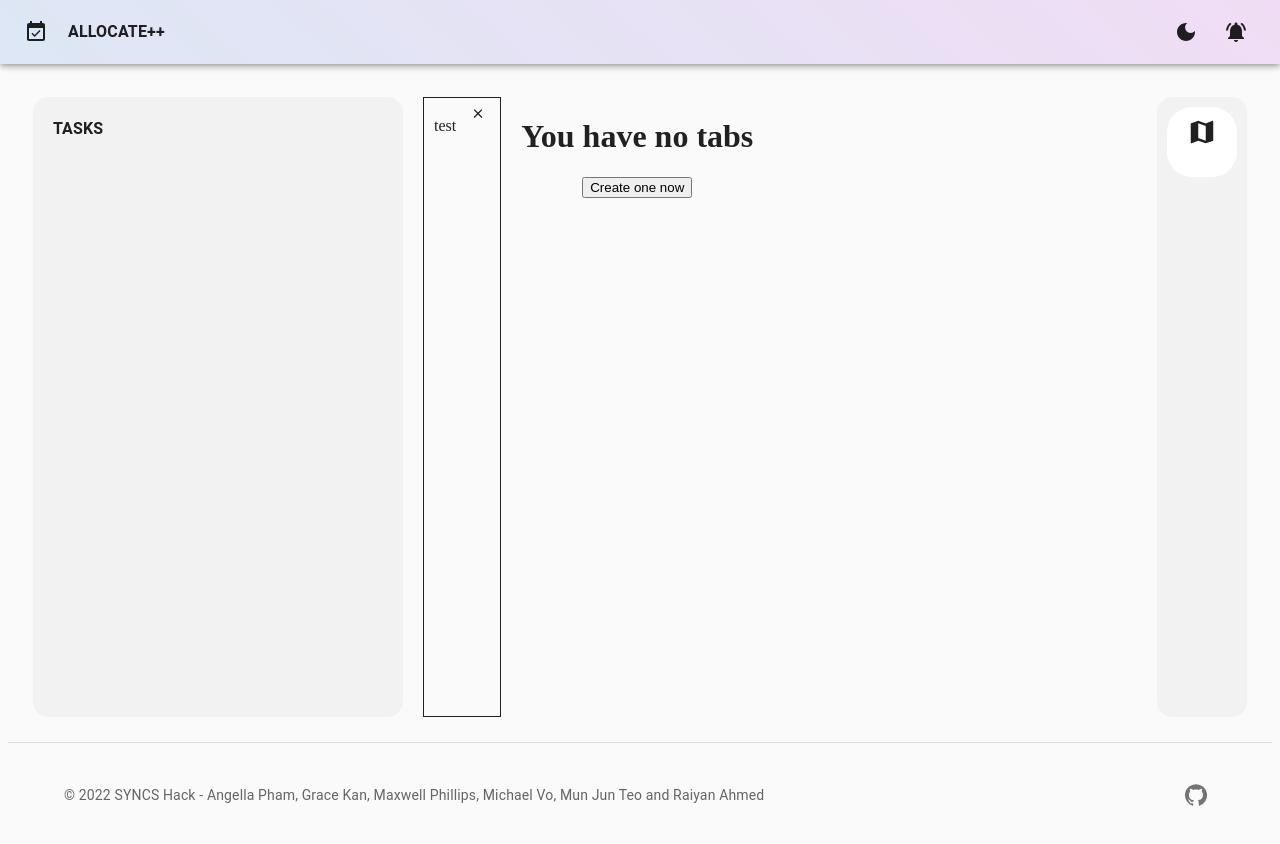
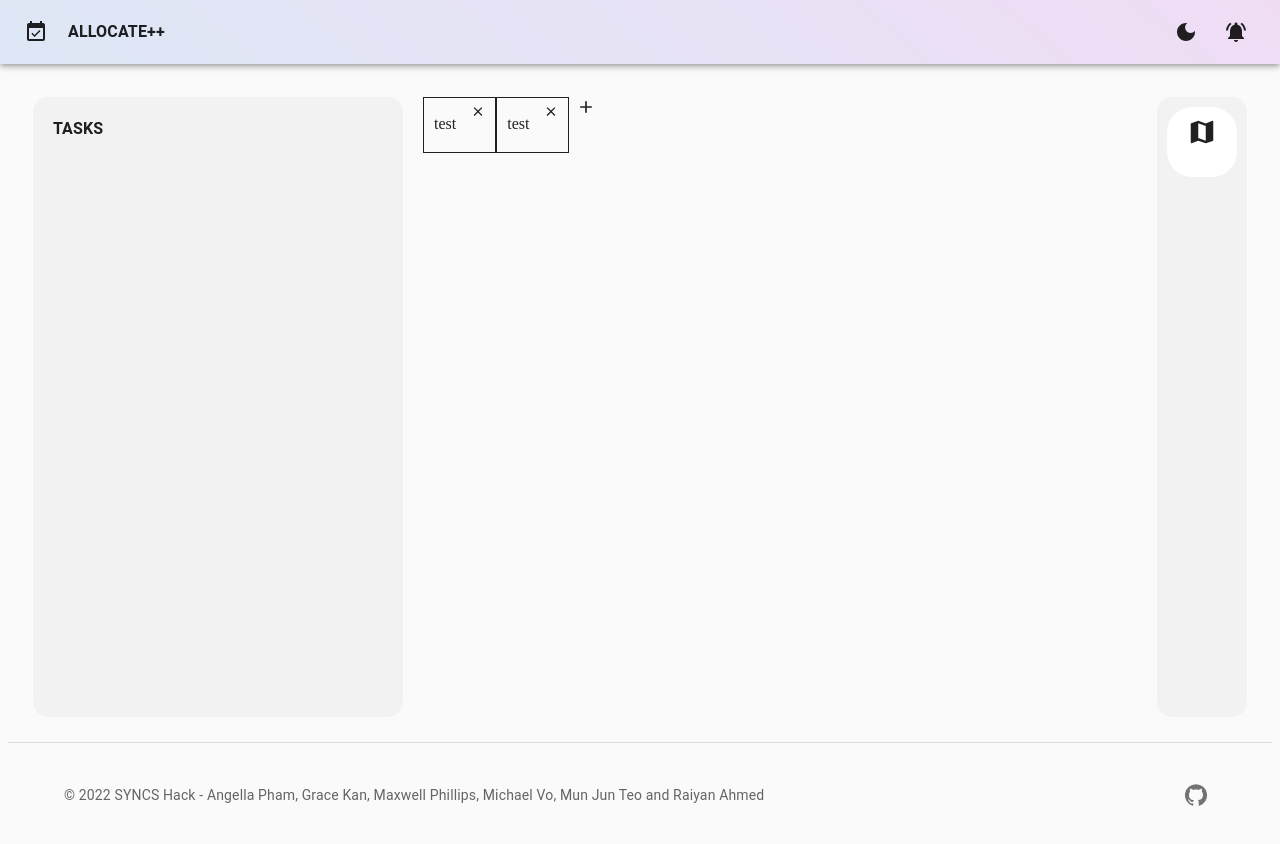
Before and after one commit to zax-xyz/allocatepp, a React (Vite) app in the folder apps/frontend/: page / in a window 1280 px wide. Shown: the top 844 px of the page. Built offline with nearby package versions, Linux system fonts and the light colour scheme; what twin.macro would draw is missing.

Commit message:
added tabs

```diff
--- a/apps/frontend/src/App.tsx
+++ b/apps/frontend/src/App.tsx
@@ -8,7 +8,7 @@ import { lightTheme, darkTheme } from './constants/theme';
 import 'twin.macro';
 
 import Navbar from './components/Navbar';
-import Tab from './components/Tabs/Tab';
+import Tab from './components/Tabs/Tabs';
 import TasksWidget from './components/Tasks';
 import Footer from './components/Footer';
 import Widgets from './components/Widgets';
@@ -98,7 +98,6 @@ const App: React.FC = () => {
                 <TimetableWrapper>
                   <TasksWidget />
                   {/*<Timetable />*/}
-                  <Tab tabName={'test'} />
                   <Tabs />
                   <Widgets />
                 </TimetableWrapper>
--- a/apps/frontend/src/components/Tabs/Editor.jsx
+++ /dev/null
@@ -1,30 +0,0 @@
-import React from "react"
-import ReactMde from "react-mde"
-// import Showdown from "showdown"
-
-export default function Editor({ currentTab, updateTab }) {
-    const [selectedTab, setSelectedTab] = React.useState("write")
-
-    const converter = new Showdown.Converter({
-        tables: true,
-        simplifiedAutoLink: true,
-        strikethrough: true,
-        tasklists: true,
-    })
-
-    return (
-        <section className="pane editor">
-            <ReactMde
-                value={currentTab.body}
-                onChange={updateTab}
-                selectedTab={selectedTab}
-                onTabChange={setSelectedTab}
-                generateMarkdownPreview={(markdown) =>
-                    Promise.resolve(converter.makeHtml(markdown))
-                }
-                minEditorHeight={80}
-                heightUnits="vh"
-            />
-        </section>
-    )
-}
--- a/apps/frontend/src/components/Tabs/Sidebar.jsx
+++ /dev/null
@@ -1,27 +0,0 @@
-import React from "react"
-
-export default function Sidebar(props) {
-    const tabElements = props.tabs.map((tab, index) => (
-        <div key={tab.id}>
-            <div
-
-                className={`title ${
-                    tab.id === props.currentTab.id ? "selected-tab" : ""
-                }`}
-                onClick={() => props.setCurrentTabId(tab.id)}
-            >
-                <h4 className="text-snippet">Tab {index + 1}</h4>
-            </div>
-        </div>
-    ))
-
-    return (
-        <section className="pane sidebar">
-            <div className="sidebar--header">
-                <h3>Tabs</h3>
-                <button className="new-tab" onClick={props.newTab}>+</button>
-            </div>
-            {tabElements}
-        </section>
-    )
-}
--- a/apps/frontend/src/components/Tabs/Tab.tsx
+++ /dev/null
@@ -1,39 +0,0 @@
-import React from 'react';
-
-import { Close } from '@mui/icons-material';
-import { styled } from '@mui/system';
-
-const TabContainer = styled('div')`
-  display: flex;
-  flex-direction: row;
-  gap: 10px;
-  border-style: solid;
-  border-width: 1px;
-  padding: 3px 10px;
-  width: fit-content;
-`;
-
-const StyledCloseIcon = styled(Close)`
-  height: 15px;
-  margin-top: 5px;
-`;
-/*
-const findTab = (tabs) => {
-
-}
-
-const deleteTab = (tabs, tab) => {
-
-}
-*/
-
-const Tab: React.FC<{ tabName: string }> = ({ tabName }) => {
-  return (
-    <TabContainer>
-      <p>{tabName}</p>
-      <StyledCloseIcon />
-    </TabContainer>
-  );
-};
-
-export default Tab;
--- a/apps/frontend/src/components/Tabs/Tabs.jsx
+++ /dev/null
@@ -1,83 +0,0 @@
-import React, { useEffect } from 'react';
-
-import Sidebar from './Sidebar';
-import Editor from './Editor';
-import { Close } from '@mui/icons-material';
-import { styled } from '@mui/system';
-import { nanoid } from 'nanoid';
-
-const TabContainer = styled('div')`
-  display: flex;
-  flex-direction: row;
-  gap: 10px;
-  border-style: solid;
-  border-width: 1px;
-  padding: 3px 10px;
-  width: fit-content;
-`;
-
-const StyledCloseIcon = styled(Close)`
-  height: 15px;
-  margin-top: 5px;
-`;
-
-const Tabs = () => {
-  const [tabs, setTabs] = React.useState(JSON.parse(localStorage.getItem('tabs')) || []);
-  const [currentTabId, setCurrentTabId] = React.useState((tabs[0] && tabs[0].id) || '');
-
-  React.useEffect(() => {
-    localStorage.setItem('tabs', JSON.stringify(tabs));
-  }, [tabs]);
-
-  function createNewTab() {
-    const newTab = {
-      id: nanoid(),
-      body: "# Type your markdown tab's title here",
-    };
-    setTabs(prevTabs => [newTab, ...prevTabs]);
-    setCurrentTabId(newTab.id);
-  }
-
-  function updateTab(text) {
-    setTabs(oldTabs =>
-      oldTabs.map(oldTab => {
-        return oldTab.id === currentTabId ? { ...oldTab, body: text } : oldTab;
-      }),
-    );
-  }
-
-  function findCurrentTab() {
-    return (
-      tabs.find(tab => {
-        return tab.id === currentTabId;
-      }) || tabs[0]
-    );
-  }
-
-  return (
-    <main>
-      {tabs.length > 0 ? (
-        <Split sizes={[30, 70]} direction="horizontal" className="split">
-          <Sidebar
-            tabs={tabs}
-            currentTab={findCurrentTab()}
-            setCurrentTabId={setCurrentTabId}
-            newTab={createNewTab}
-          />
-          {currentTabId && tabs.length > 0 && (
-            <Editor currentTab={findCurrentTab()} updateTab={updateTab} />
-          )}
-        </Split>
-      ) : (
-        <div className="no-tabs">
-          <h1>You have no tabs</h1>
-          <button className="first-tab" onClick={createNewTab}>
-            Create one now
-          </button>
-        </div>
-      )}
-    </main>
-  );
-};
-
-export default Tabs;
--- /dev/null
+++ b/apps/frontend/src/components/Tabs/Tabs.tsx
@@ -0,0 +1,83 @@
+import React, { useState, useEffect } from 'react';
+
+import { Close } from '@mui/icons-material';
+import { styled } from '@mui/system';
+import AddIcon from '@mui/icons-material/Add';
+
+const AddIconBox = styled('div')`
+  padding: 0px 5px;
+`;
+
+const StyledAddIcon = styled(AddIcon)`
+  height: 20px;
+`;
+
+const TabsBox = styled('div')`
+  display: flex;
+  flex-direction: row;
+`;
+
+const TabContainer = styled('div')`
+  display: flex;
+  flex-direction: row;
+  gap: 10px;
+  border-style: solid;
+  border-width: 1px;
+  padding: 1px 5px 3px 10px;
+  width: fit-content;
+  height: fit-content;
+`;
+
+const StyledCloseIcon = styled(Close)`
+  height: 15px;
+  margin-top: 5px;
+`;
+
+/*
+const findTab = (tabs) => {
+
+}
+
+const deleteTab = (tabs, tab) => {
+
+}
+*/
+
+const Tab: React.FC<{ tabName: string }> = ({ tabName }) => {
+  return (
+    <TabContainer>
+      <p>{tabName}</p>
+      <StyledCloseIcon />
+    </TabContainer>
+  );
+};
+
+const PlusTab: React.FC = () => {
+  return (
+    <AddIconBox>
+      <StyledAddIcon onClick={() => addTab() } />
+    </AddIconBox>
+  );
+};
+
+
+
+const Tabs: React.FC = () => {
+  const [tabs, setTabs] = useState(
+    JSON.parse(localStorage.getItem("tabs")) || []
+  )
+  useEffect(() => {
+    localStorage.setItem("tabs", JSON.stringify(tabs))
+  }, [tabs])
+
+
+  return (
+    <TabsBox>
+      <Tab tabName={'test'} />
+      <Tab tabName={'test'} />
+      <PlusTab />
+    </TabsBox>
+  )
+}
+
+export default Tabs;
```
Also changed, not shown: apps/frontend/src/components/Tabs/createTab.tsx (deleted), 1 other file (tests, documents, lock files or other folders).
